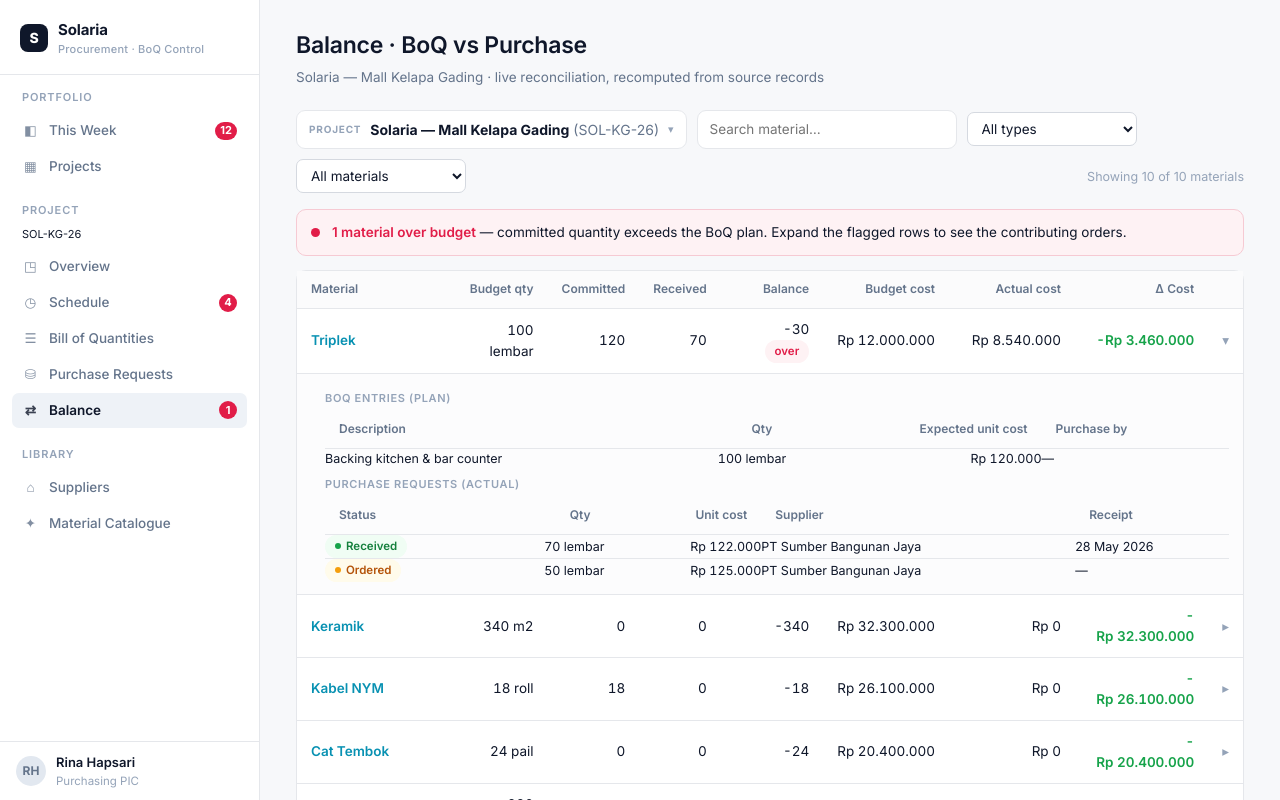
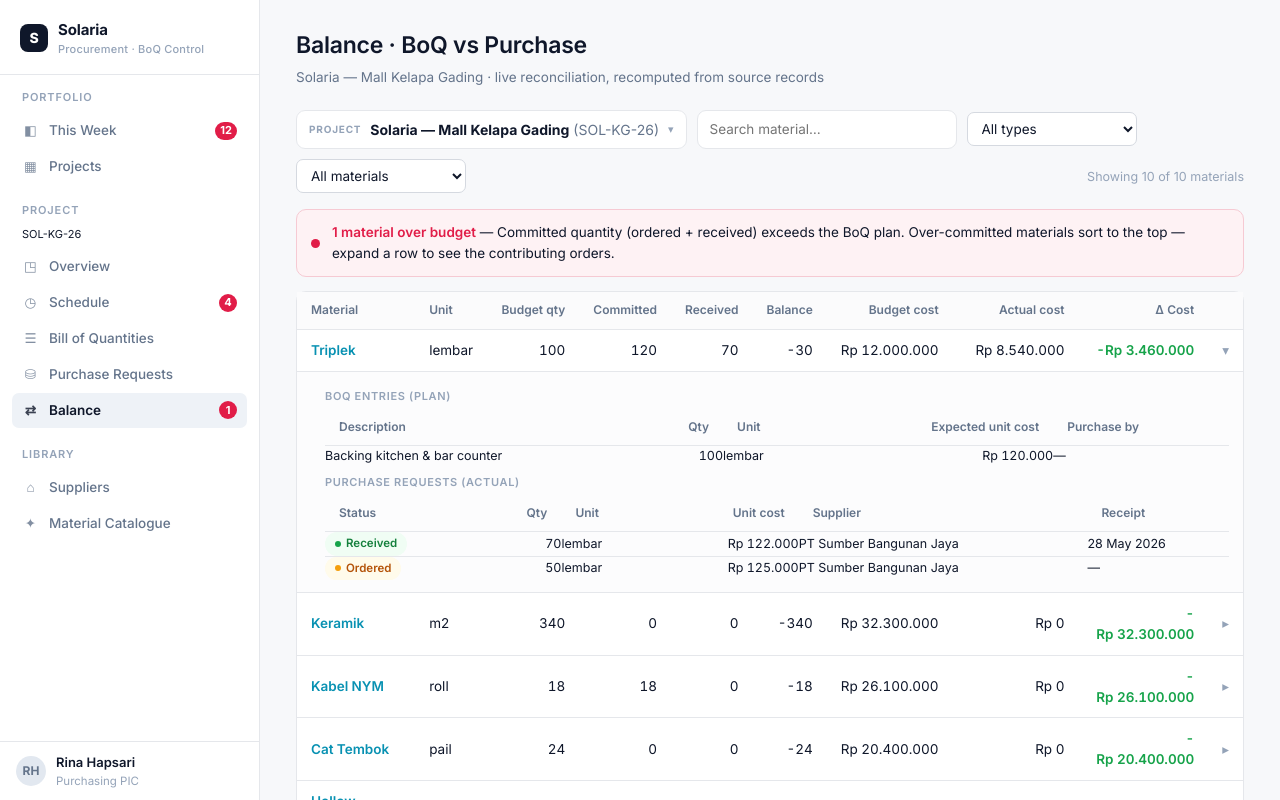
Before and after one commit to elbertdar/Solaria-BoQ-Project, a React (Vite) app: page /reconciliation in a window 1280 px wide. Both pictures are taken after a click on the element 770 px from the left and 340 px from the top of the page. Shown: the top 800 px of the page. Built offline with nearby package versions, Linux system fonts and the light colour scheme.

Commit message:
V1 - Table dataset cleaning

```diff
--- a/src/pages/BoqPage.jsx
+++ b/src/pages/BoqPage.jsx
@@ -71,7 +71,7 @@ export default function BoqPage() {
             <thead>
               <tr>
                 <th>Material</th><th>Description</th>
-                <th className="num">Qty</th><th className="num">Exp. unit cost</th>
+                <th className="num">Qty</th><th>Unit</th><th className="num">Exp. unit cost</th>
                 <th className="num">Needed</th><th className="num">Order by</th><th>PR</th><th></th>
               </tr>
             </thead>
@@ -81,7 +81,7 @@ export default function BoqPage() {
                   onEdit={setEditItem} onRaisePr={setPrFor} />
               ))}
               {filtered.length === 0 && (
-                <tr><td colSpan={8}><div className="empty">{items.length === 0 ? 'No BoQ items yet. Add the first line item to begin.' : 'No items match these filters.'}</div></td></tr>
+                <tr><td colSpan={9}><div className="empty">{items.length === 0 ? 'No BoQ items yet. Add the first line item to begin.' : 'No items match these filters.'}</div></td></tr>
               )}
             </tbody>
           </table>
@@ -98,7 +98,7 @@ function Group({ g, db, grouped, start, onEdit, onRaisePr }) {
   return (
     <>
       {grouped && g.label && (
-        <tr className="group-row"><td colSpan={8}>Mandor · {g.label} ({g.rows.length})</td></tr>
+        <tr className="group-row"><td colSpan={9}>Mandor · {g.label} ({g.rows.length})</td></tr>
       )}
       {g.rows.map((b) => {
         const linked = boqItemHasPr(db, b.id);
@@ -112,7 +112,8 @@ function Group({ g, db, grouped, start, onEdit, onRaisePr }) {
           <tr key={b.id}>
             <td className="mat-link">{materialName(db, b.materialId)}</td>
             <td>{b.description}</td>
-            <td className="num">{num(b.quantity)} {b.unit}</td>
+            <td className="num">{num(b.quantity)}</td>
+            <td>{b.unit}</td>
             <td className="num">{idr(b.expectedUnitCost)}</td>
             <td className="num">
               {needed != null ? <>Day {needed}{neededDate && <div className="muted" style={{ fontSize: 11 }}>{fmtDate(neededDate)}</div>}</> : '—'}
--- a/src/pages/PurchaseRequestsPage.jsx
+++ b/src/pages/PurchaseRequestsPage.jsx
@@ -63,7 +63,7 @@ export default function PurchaseRequestsPage() {
             <thead>
               <tr>
                 <th>Material</th><th>Status</th>
-                <th className="num">Qty</th><th className="num">Unit cost</th><th className="num">Line total</th>
+                <th className="num">Qty</th><th>Unit</th><th className="num">Unit cost</th><th className="num">Line total</th>
                 <th>Sup 1 / Sup 2</th><th>PIC</th><th>Order</th><th>Receipt</th><th></th>
               </tr>
             </thead>
@@ -72,7 +72,8 @@ export default function PurchaseRequestsPage() {
                 <tr key={p.id}>
                   <td className="mat-link">{materialName(db, p.materialId)}</td>
                   <td><StatusPill status={p.status} /></td>
-                  <td className="num">{num(p.quantity)} {p.unit}</td>
+                  <td className="num">{num(p.quantity)}</td>
+                  <td>{p.unit}</td>
                   <td className="num">{idr(p.unitCost)}</td>
                   <td className="num">{idr(p.quantity * (p.unitCost || 0))}</td>
                   <td>
@@ -91,7 +92,7 @@ export default function PurchaseRequestsPage() {
                 </tr>
               ))}
               {filtered.length === 0 && (
-                <tr><td colSpan={10}><div className="empty">{prs.length === 0 ? 'No purchase requests yet. Raise one from a BoQ item.' : 'No PRs match these filters.'}</div></td></tr>
+                <tr><td colSpan={11}><div className="empty">{prs.length === 0 ? 'No purchase requests yet. Raise one from a BoQ item.' : 'No PRs match these filters.'}</div></td></tr>
               )}
             </tbody>
           </table>
--- a/src/pages/ReconciliationPage.jsx
+++ b/src/pages/ReconciliationPage.jsx
@@ -40,7 +40,7 @@ export default function ReconciliationPage() {
 
       {overCount > 0 && (
         <AlertBanner tone="risk" title={`${overCount} material${overCount > 1 ? 's' : ''} over budget`}>
-          committed quantity exceeds the BoQ plan. Expand the flagged rows to see the contributing orders.
+          Committed quantity (ordered + received) exceeds the BoQ plan. Over-committed materials sort to the top — expand a row to see the contributing orders.
         </AlertBanner>
       )}
 
@@ -50,6 +50,7 @@ export default function ReconciliationPage() {
             <thead>
               <tr>
                 <th>Material</th>
+                <th>Unit</th>
                 <th className="num">Budget qty</th>
                 <th className="num">Committed</th>
                 <th className="num">Received</th>
@@ -69,7 +70,7 @@ export default function ReconciliationPage() {
                 );
               })}
               {filtered.length === 0 && (
-                <tr><td colSpan={9}><div className="empty">{rows.length === 0 ? 'No materials on this project yet.' : 'No materials match these filters.'}</div></td></tr>
+                <tr><td colSpan={10}><div className="empty">{rows.length === 0 ? 'No materials on this project yet.' : 'No materials match these filters.'}</div></td></tr>
               )}
             </tbody>
           </table>
@@ -89,12 +90,12 @@ function RowGroup({ r, isOpen, onToggle, db }) {
     <>
       <tr className="clickable" onClick={onToggle}>
         <td className="mat-link">{r.materialName}</td>
-        <td className="num">{num(r.budgetQty)} {r.unit}</td>
+        <td>{r.unit}</td>
+        <td className="num">{num(r.budgetQty)}</td>
         <td className="num">{num(r.committedQty)}</td>
         <td className="num">{num(r.receivedQty)}</td>
-        <td className={'num ' + (r.balanceQty > 0 ? 'val-risk' : r.balanceQty < 0 ? '' : '')}>
+        <td className={'num ' + (r.balanceQty > 0 ? 'val-risk' : '')}>
           {r.balanceQty > 0 ? '+' : ''}{num(r.balanceQty)}
-          {r.isOverCommitted && <span className="pill risk" style={{ marginLeft: 8 }}>over</span>}
         </td>
         <td className="num">{idr(r.budgetCost)}</td>
         <td className="num">{idr(r.actualCost)}</td>
@@ -105,16 +106,17 @@ function RowGroup({ r, isOpen, onToggle, db }) {
       </tr>
       {isOpen && (
         <tr className="drill">
-          <td colSpan={9}>
+          <td colSpan={10}>
             <div className="drill-inner">
               <h4>BoQ entries (plan)</h4>
               <table className="table">
-                <thead><tr><th>Description</th><th className="num">Qty</th><th className="num">Expected unit cost</th><th>Purchase by</th></tr></thead>
+                <thead><tr><th>Description</th><th className="num">Qty</th><th>Unit</th><th className="num">Expected unit cost</th><th>Purchase by</th></tr></thead>
                 <tbody>
                   {r.boqItems.map((b) => (
                     <tr key={b.id}>
                       <td>{b.description}</td>
-                      <td className="num">{num(b.quantity)} {b.unit}</td>
+                      <td className="num">{num(b.quantity)}</td>
+                      <td>{b.unit}</td>
                       <td className="num">{idr(b.expectedUnitCost)}</td>
                       <td>{fmtDate(b.schedulePurchaseDate)}</td>
                     </tr>
@@ -127,12 +129,13 @@ function RowGroup({ r, isOpen, onToggle, db }) {
                 <p className="help" style={{ paddingLeft: 0 }}>No PRs raised for this material yet.</p>
               ) : (
                 <table className="table">
-                  <thead><tr><th>Status</th><th className="num">Qty</th><th className="num">Unit cost</th><th>Supplier</th><th>Receipt</th></tr></thead>
+                  <thead><tr><th>Status</th><th className="num">Qty</th><th>Unit</th><th className="num">Unit cost</th><th>Supplier</th><th>Receipt</th></tr></thead>
                   <tbody>
                     {r.prs.map((p) => (
                       <tr key={p.id}>
                         <td><StatusPill status={p.status} /></td>
-                        <td className="num">{num(p.quantity)} {p.unit}</td>
+                        <td className="num">{num(p.quantity)}</td>
+                        <td>{p.unit}</td>
                         <td className="num">{idr(p.unitCost)}</td>
                         <td>{db.suppliers.find((s) => s.id === p.supplierPrimaryId)?.name || '—'}</td>
                         <td>{fmtDate(p.receiptDate)}</td>
```
Also changed, not shown: sbf.mjs, 1 other file (tests, documents, lock files or other folders).
